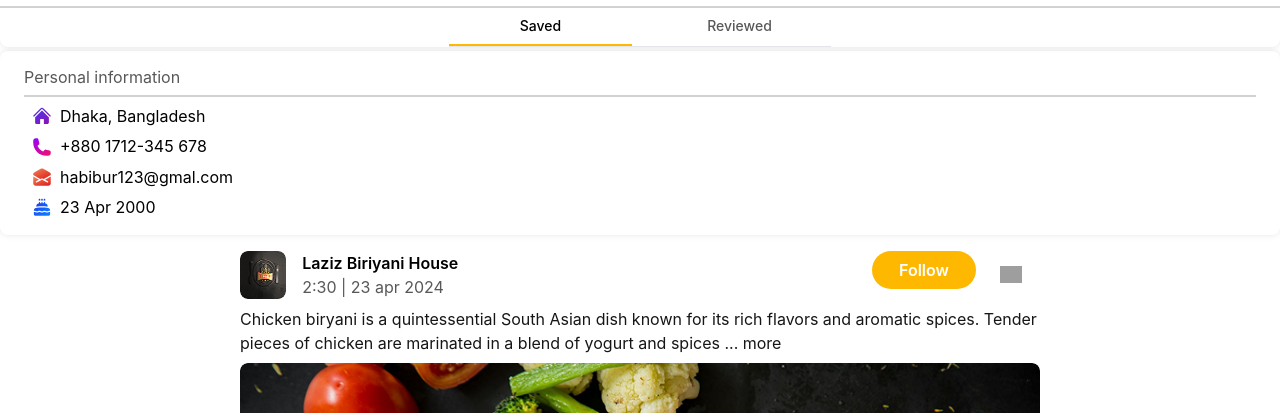
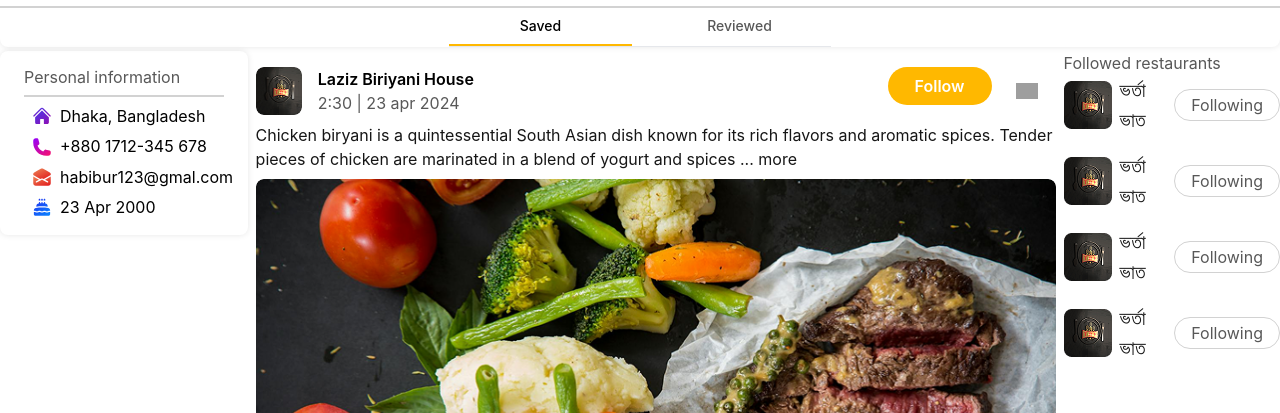
Before and after one commit to MehediHasanMridha/Fooderu_boys, a React (Vite) app: page / in a window 1280 px wide. Shown: the part 338-751 px from the top of the page. Built offline with nearby package versions, Linux system fonts and the light colour scheme; grey boxes are pictures that could not be loaded.

Commit message:
fixed responsiveness issue

```diff
--- a/package.json
+++ b/package.json
@@ -13,6 +13,7 @@
     "@tailwindcss/vite": "^4.0.6",
     "react": "^18.3.1",
     "react-dom": "^18.3.1",
+    "react-icons": "^5.5.0",
     "tailwindcss": "^4.0.6"
   },
   "devDependencies": {
--- a/src/userProfile-page/UserProfile.jsx
+++ b/src/userProfile-page/UserProfile.jsx
@@ -20,10 +20,10 @@ const UserProfile = () => {
                 <ProfileTab />
             </div>
 
-            <div className="2xl:flex 2xl:mt-4 2xl:px-[100px]">
+            <div className="lg:flex justify-between 2xl:mt-4 2xl:px-[100px]">
                 <InfoPersonal />
                 <GeneralPost />
-                <RightDashboard/>
+                <RightDashboard />
             </div>
         </div>
     );
--- a/src/userProfile-page/restraurant-following/RightDashboard.jsx
+++ b/src/userProfile-page/restraurant-following/RightDashboard.jsx
@@ -6,7 +6,7 @@ import Button from "../../ui/button/index";
 
 const RightDashboard = () => {
   return (
-    <div className="hidden 2xl:p-6 2xl:w-[412px] h-fit 2xl:flex 2xl:flex-col 2xl:gap-10 2xl:shadow-md">
+    <div className="hidden xl:block 2xl:p-6 2xl:w-[412px] h-fit 2xl:flex 2xl:flex-col 2xl:gap-10 2xl:shadow-md">
       {/* Followed Restaurants */}
       <Title title="Followed restaurants" />
       <div className="space-y-4">
```
Also changed, not shown: 1 other file (tests, documents, lock files or other folders).
